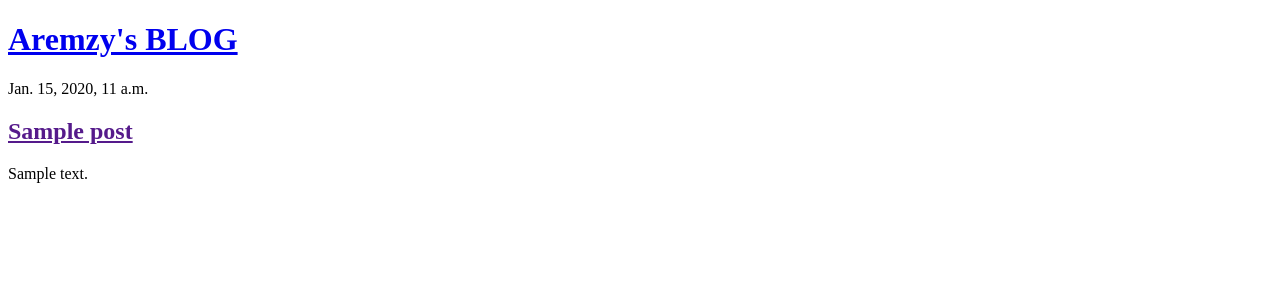
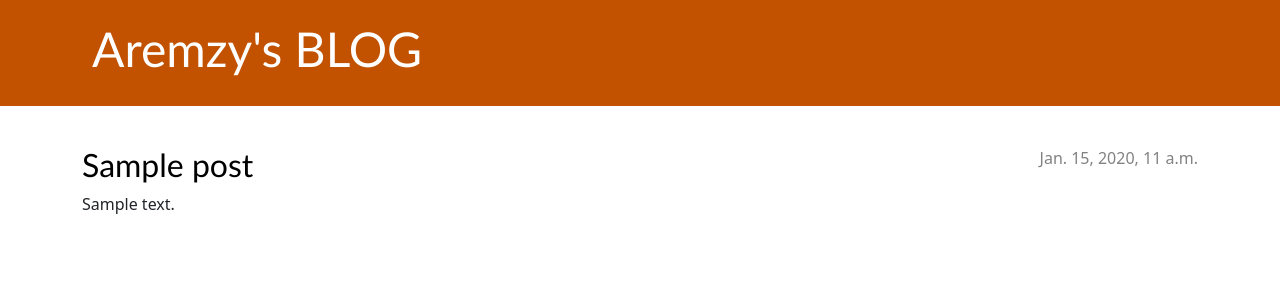
Before and after one commit to aremzy03/my-first-blog, a Django app: page / in a window 1280 px wide. Shown: the top 300 px of the page. Run offline with Django 3.2, Linux system fonts and the light colour scheme; tables that the repository leaves empty hold one stand-in row (values such as "Sample post").

Commit message:
just styled my page and its looking clean asf

```diff
--- /dev/null
+++ b/blog/static/css/blog.css
@@ -0,0 +1,74 @@
+.page-header {
+    background-color: #C25100;
+    margin-top: 0;
+    margin-bottom: 40px;
+    padding: 20px 20px 20px 40px;
+}
+
+.page-header h1,
+.page-header h1 a,
+.page-header h1 a:visited,
+.page-header h1 a:active {
+    color: #ffffff;
+    font-size: 36pt;
+    text-decoration: none;
+}
+
+h1,
+h2,
+h3,
+h4 {
+    font-family:'Gill Sans', 'Gill Sans MT', Calibri, 'Trebuchet MS', sans-serif;
+}
+
+.date {
+    color: #828282;
+}
+
+.save {
+    float: right;
+}
+
+.post-form textarea,
+.post-form input {
+    width: 100%;
+}
+
+.top-menu,
+.top-menu:hover,
+.top-menu:visited {
+    color: #ffffff;
+    float: right;
+    font-size: 26pt;
+    margin-right: 20px;
+}
+
+.post {
+    margin-bottom: 70px;
+}
+
+.post h2 a,
+.post h2 a:visited {
+    color: #000000;
+    text-decoration: none;
+}
+p {
+    text-align: justify;
+}
+
+.post > .date,
+.post > .actions {
+    float: right;
+}
+
+.btn-secondary,
+.btn-secondary:visited {
+    color: #C25100;
+    background: none;
+    border-color: #C25100;
+}
+
+.btn-secondary:hover {
+    color: #FFFFFF;
+    background-color: #C25100;
+}
--- /dev/null
+++ b/blog/templates/blog/base.html
@@ -0,0 +1,26 @@
+{% load static %}
+<!DOCTYPE html>
+<html>
+    <head>
+        <title>Aremzy's Blog</title>
+        <link rel="stylesheet" href="https://cdn.jsdelivr.net/npm/bootstrap@5.1.3/dist/css/bootstrap.min.css" integrity="sha384-1BmE4kWBq78iYhFldvKuhfTAU6auU8tT94WrHftjDbrCEXSU1oBoqyl2QvZ6jIW3" crossorigin="anonymous">
+        <link rel="stylesheet" href="{% static 'css/blog.css' %}">
+    </head>
+    <body>
+        <header class="page-header">
+          <div class="container">
+              <h1><a href="/">Aremzy's BLOG</a></h1>
+          </div>
+        </header>
+        <main class="container">
+            <div class="row">
+                <div class="col">
+                {% block content %}
+                {% endblock %}
+                </div>
+            </div>
+        </main>
+    </body>
+
+    </body>
+</html>
--- a/blog/templates/blog/post_list.html
+++ b/blog/templates/blog/post_list.html
@@ -1,20 +1,13 @@
-<!DOCTYPE html>
-<html>
-    <head>
-        <title>Aremzy's Blog</title>
-    </head>
-    <body>
-        <header>
-            <h1><a href="/">Aremzy's BLOG</a></h1>
-        </header>
+{% extends "blog/base.html" %}
 
-       {% for post in posts%}
-            <aticle>
-                <time> {{post.published_date}} </time>
-                <h2><a href=""> {{post.title}} </a></h2>
-                <p> {{post.text|linebreaksbr}} </p>
-            </article>
-       {% endfor %}
-
-    </body>
-</html>
+{% block content %}
+    {% for post in posts %}
+        <article class="post">
+            <time class="date">
+                {{ post.published_date }}
+            </time>
+            <h2><a href="{% url "post_detail" pk=post.pk %}">{{ post.title }}</a></h2>
+            <p>{{ post.text|linebreaksbr }}</p>
+        </article>
+    {% endfor %}
+{% endblock %}
--- a/blog/urls.py
+++ b/blog/urls.py
@@ -3,4 +3,5 @@ from . import views
 
 urlpatterns = [
     path('', views.post_list, name='post_list'),
+    path('post/<int:pk>/', views.post_detail, name='post_detail'),
 ]
--- a/blog/views.py
+++ b/blog/views.py
@@ -1,4 +1,4 @@
-from django.shortcuts import render
+from django.shortcuts import render, get_object_or_404
 from django.utils import timezone
 from .models import Post
 
@@ -7,3 +7,7 @@ from .models import Post
 def post_list(request):
     posts = Post.objects.filter(published_date__lte=timezone.now()).order_by('published_date')
     return render(request, 'blog/post_list.html', {'posts' : posts})
+
+def post_detail(request, pk):
+    post = get_object_or_404(Post, pk=pk)
+    return render(request, 'blog/post_detail.html', {'post':post})
```
Also changed, not shown: blog/templates/blog/post_detail.html (added, +13 -0 lines).
